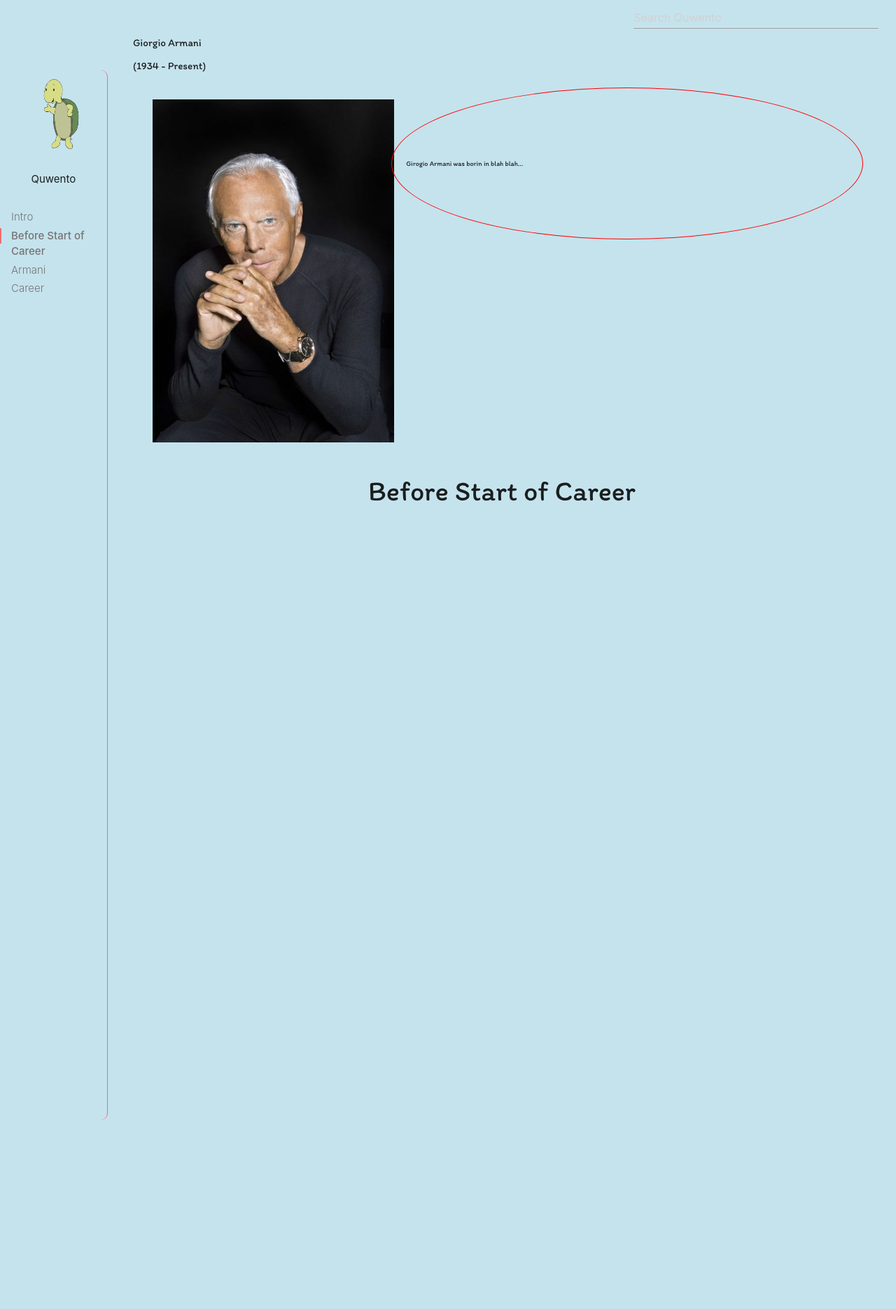
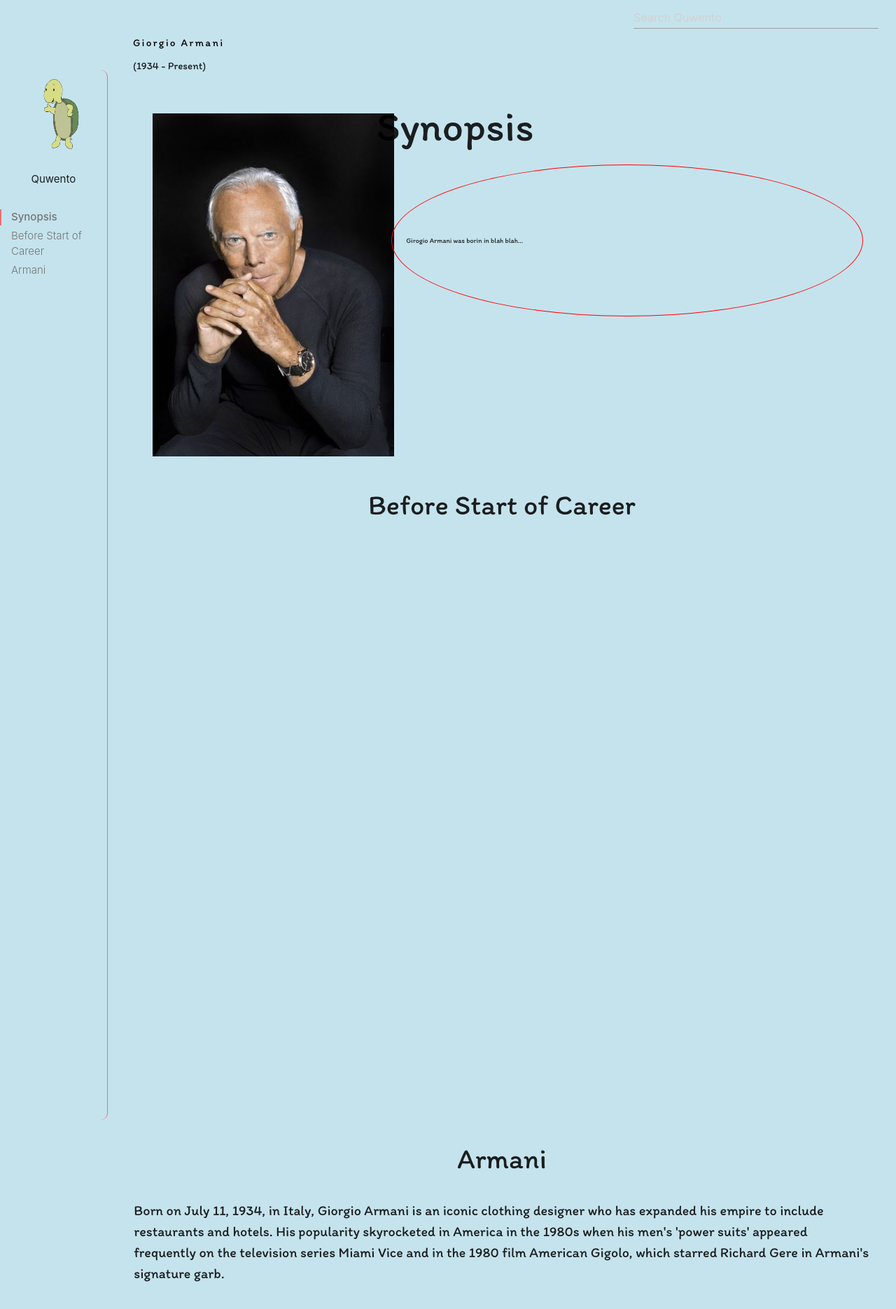
Before and after one commit to kurtgee6/whatif, a plain HTML site: page index.html in a window 1280 px wide. Shown: the top 1870 px of the page at 70% size. Before the commit the page ends 1598 px from the top, so only its background shows below. Drawn offline with nearby package versions, Linux system fonts and the light colour scheme.

Commit message:
small update

```diff
--- a/css/index.css
+++ b/css/index.css
@@ -51,6 +51,30 @@ body {
     color: black;
 }
 
+.nameOfPerson {
+    color: #000;
+    font-family: monospace;
+    overflow: hidden; /* Ensures the content is not revealed until the animation */
+    white-space: nowrap; /* Keeps the content on a single line */
+    margin: 0 auto; /* Gives that scrolling effect as the typing happens */
+    letter-spacing: .15em; /* Adjust as needed */
+    animation:
+      typing 2.5s steps(30, end),
+      blink-caret .5s step-end infinite;
+  }
+
+  /* The typing effect */
+  @keyframes typing {
+    from { width: 0 }
+    to { width: 100% }
+  }
+
+  /* The typewriter cursor effect */
+  @keyframes blink-caret {
+    from, to { border-color: transparent }
+    50% { border-color: orange }
+  }
+
 .input-field {
     color:orange;
 }
--- a/index.html
+++ b/index.html
@@ -17,10 +17,9 @@
        <img class="logo" src="logo.png" alt="Quwento Logo">
        <p style="text-align:center;">Quwento</p>
        <ul class="section table-of-contents">
-            <li><a href="#">Intro</a></li>
+            <li><a href="#synopsis">Synopsis</a></li>
             <li><a href="#beforeStart">Before Start of Career</a></li>
             <li><a href="#armani">Armani</a></li>
-            <li><a href="career">Career</a></li>
         </ul>
     </div>
     <!-- Seacrh Bar -->
@@ -39,6 +38,9 @@
                     <img class="para" src="armani.jpg" alt="Giorgio Armani">
                 </div>
             </div>
+
+            <p id="synopsis" class="scrollspy" style="margin: 0px; margin-top: 30px; font-size: 60px; font-family: 'Itim', cursive;">Synopsis</p>
+
             <div class="col s8">
                 <div class="content-word" style="font-family: 'Itim', cursive;">
                    Girogio Armani was borin in blah blah...
@@ -53,7 +55,20 @@
                     At Chino Hills High School, he was the 2016 Naismith
                     Prep Player of the Year as well as the 2016 Morgan Wooten Player of the Year.
             </p>
-        </div>
+
+            <h2 id="armani" style="text-align: center; font-size: 40px; font-family: 'Itim', cursive;" class="section scrollspy">Armani</h2>
+
+                    <p style="font-size: 20px; margin-bottom: 650px; font-family: 'Itim', cursive;">
+                            Born on July 11, 1934, in Italy, Giorgio
+                            Armani is an iconic clothing designer who
+                            has expanded his empire to include restaurants
+                            and hotels. His popularity skyrocketed
+                            in America in the 1980s when his men's
+                            'power suits' appeared frequently on the television
+                            series Miami Vice and in the 1980 film American Gigolo,
+                            which starred Richard Gere in Armani's signature garb.
+                    </p>
+            </div>
     </div>
     </div>
     <!-- Jquery Source -->
```
